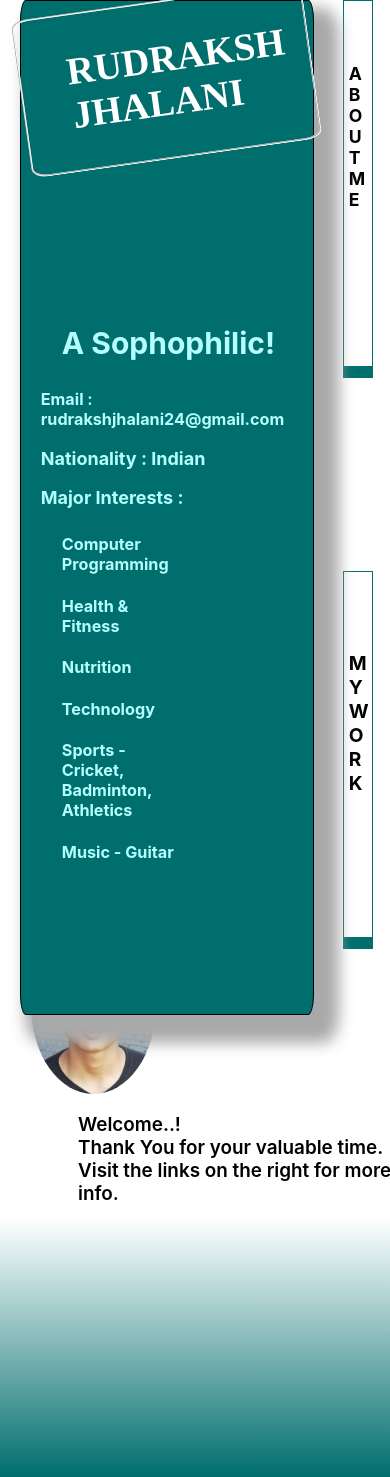
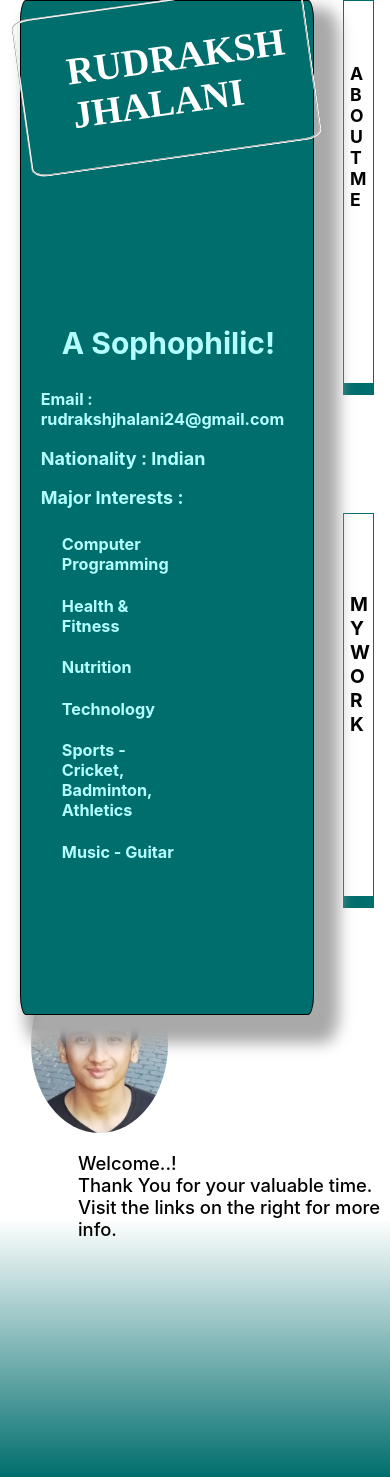
Before and after one commit to Rudra0711/Portfolio, a React (Create React App) app: page / in a window 390 px wide. Shown: the top 1477 px of the page. Built offline with nearby package versions, Linux system fonts and the light colour scheme.

Commit message:
Mobile size

```diff
--- a/src/contents/homepage/homepage.css
+++ b/src/contents/homepage/homepage.css
@@ -156,7 +156,7 @@
     margin-left: 10%;
     font-size: 75%;
     width:45%;
-    margin-top: -215%;
+    margin-top: -225%;
   }
   #descHeading{
     width:145%;
@@ -174,37 +174,37 @@
   }
   .pic{
     border-radius: 50%;
-    width: 32%;
+    width: 35%;
     height:12%;
     margin-left: 8%;
-    margin-top: 235%;
+    margin-top: 245%;
     /* margin-bottom: 15%; */
   }
   #knowmore{
     margin-top: -12%;
     margin-left: 14%;
-    width: 85%;
-    font-size: 118%;
-    font-weight: 600;
+    width: 80%;
+    font-size: 115%;
+    font-weight: 500;
   }
   #first{
     position: fixed;
     margin-left: 88%;
     width: 6%;
     font-size: 110%;
-    height: 34%;
+    height: 36%;
     padding-top: 16%;
-    padding-left: 1.2%;
+    padding-left: 1.5%;
   }
   #second{
     position: fixed;
     margin-left: 88%;
     width: 6%;
     font-size: 80%;
-    margin-top: -145%;
-    height: 34%;
+    margin-top: -170%;
+    height: 36%;
     padding-top: 16%;
-    padding-left: 1.2%;
+    padding-left: 1.5%;
   }
   #first:hover{
     border: 6px solid #006e6d;
```
